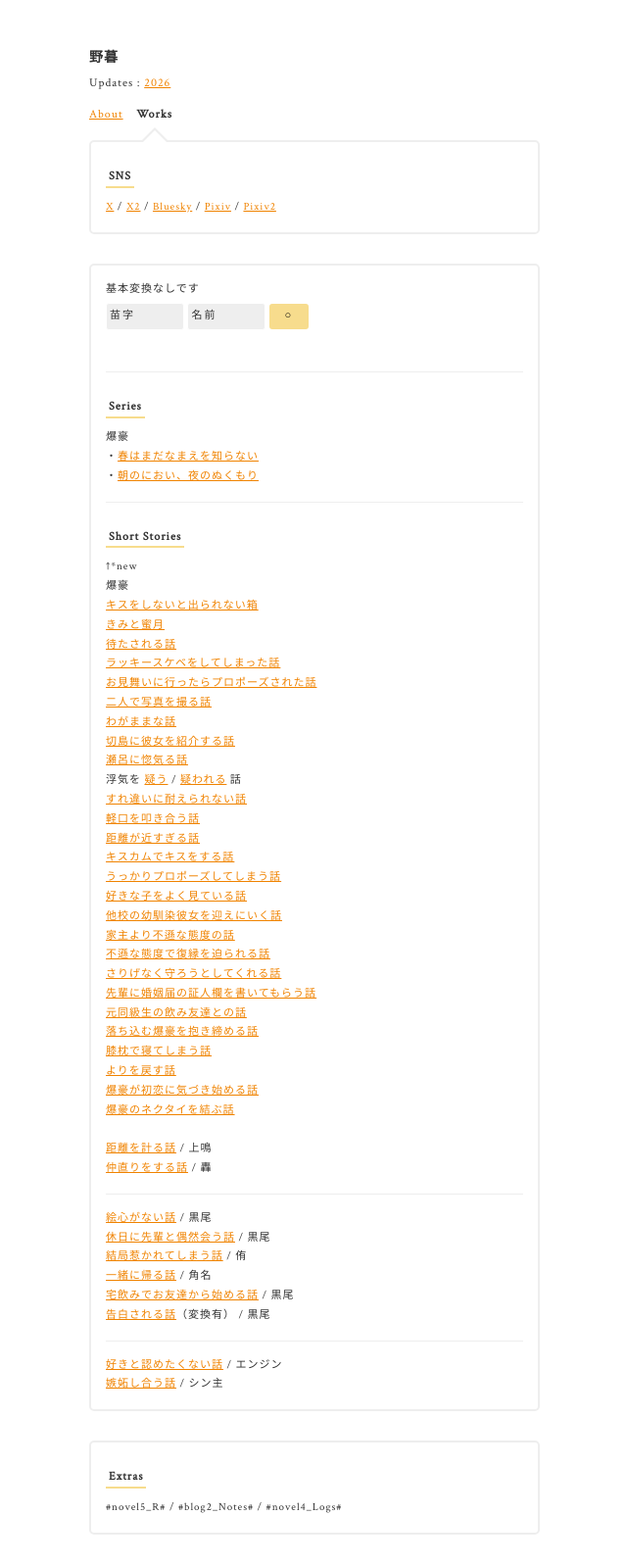
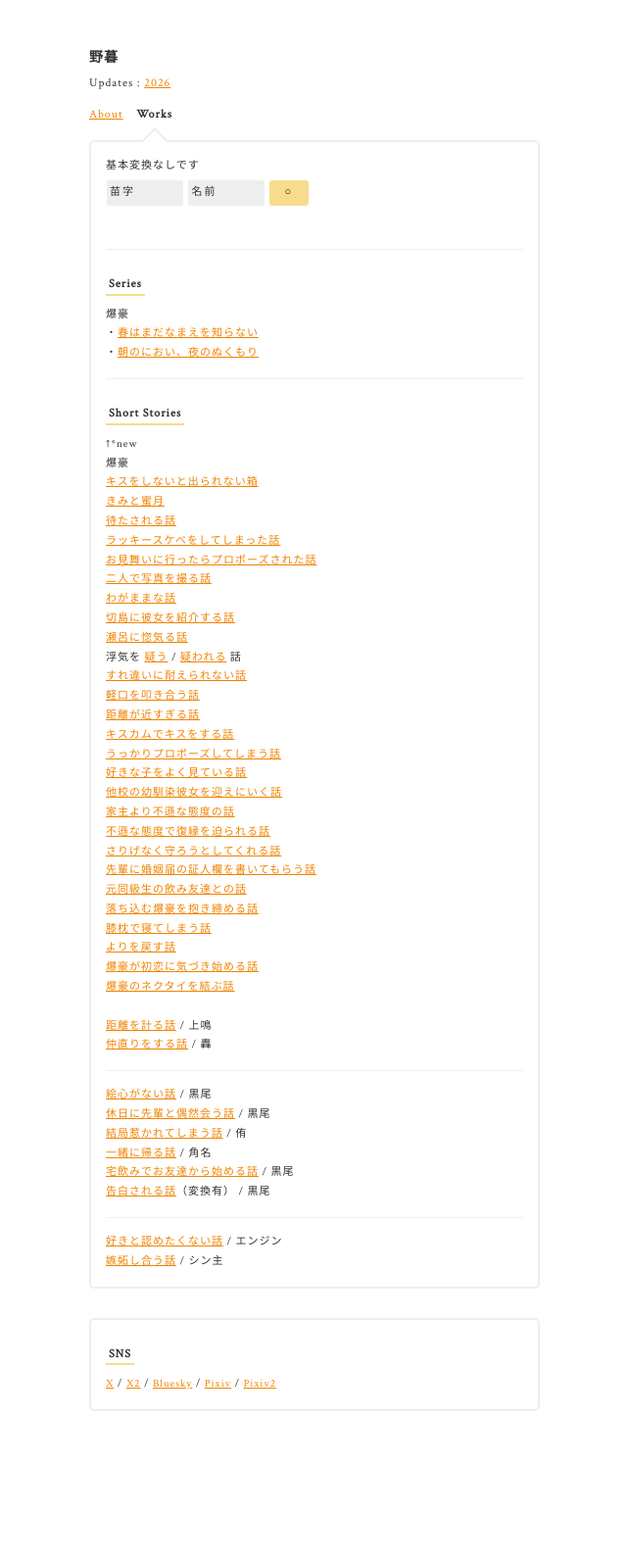
Before and after one commit to bisqhq/bisqhq.github.io, a Jekyll site: the page works.html, which Jekyll copies as it is, in a window 1280 px wide. Shown: the whole page at 98% size, without its empty margins (319-959 px from the left). Built offline with Jekyll 4.4.1, drawn with Linux system fonts in a browser that asks for light colours; some web fonts are replaced; after the commit the page ends 1470 px from its top, so only the background shows below that.

Commit message:
Update works.html

```diff
--- a/works.html
+++ b/works.html
@@ -19,11 +19,6 @@
         </div>
 
         <div class="main">
-            <h2>SNS</h2><br>
-        <a href="https://x.com/bisquenote">X</a> / <a href="https://x.com/cirqlexx">X2</a> / <a href="https://bsky.app/profile/bisqhq.bsky.social">Bluesky</a> / <a href="https://www.pixiv.net/users/124745445">Pixiv</a> / <a href="https://www.pixiv.net/users/120590362">Pixiv2</a>
-        </div>
-
-    <div class="text">
         基本変換なしです
         <!-- 送信フォームではなく、JavaScriptで動かす入力エリアにする -->
         <div class="name-form">
@@ -87,8 +82,8 @@
     </div>
 
     <div class="text">
-        <h2>Extras</h2><br>
-        #novel5_R# / #blog2_Notes# / #novel4_Logs#<br>
+        <h2>SNS</h2><br>
+        <a href="https://x.com/bisquenote">X</a> / <a href="https://x.com/cirqlexx">X2</a> / <a href="https://bsky.app/profile/bisqhq.bsky.social">Bluesky</a> / <a href="https://www.pixiv.net/users/124745445">Pixiv</a> / <a href="https://www.pixiv.net/users/120590362">Pixiv2</a>
     </div>
 
     <!-- indexとお揃いのフッターとカウンター -->
```
